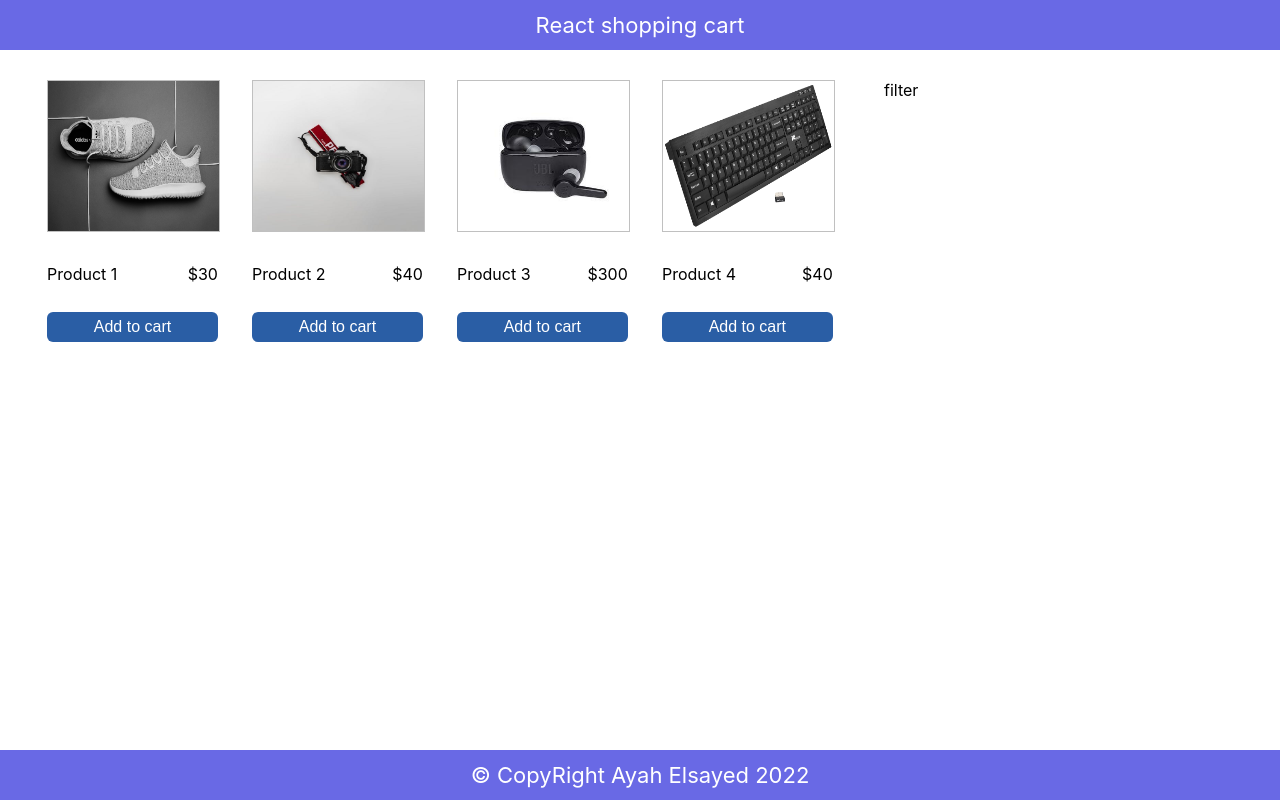
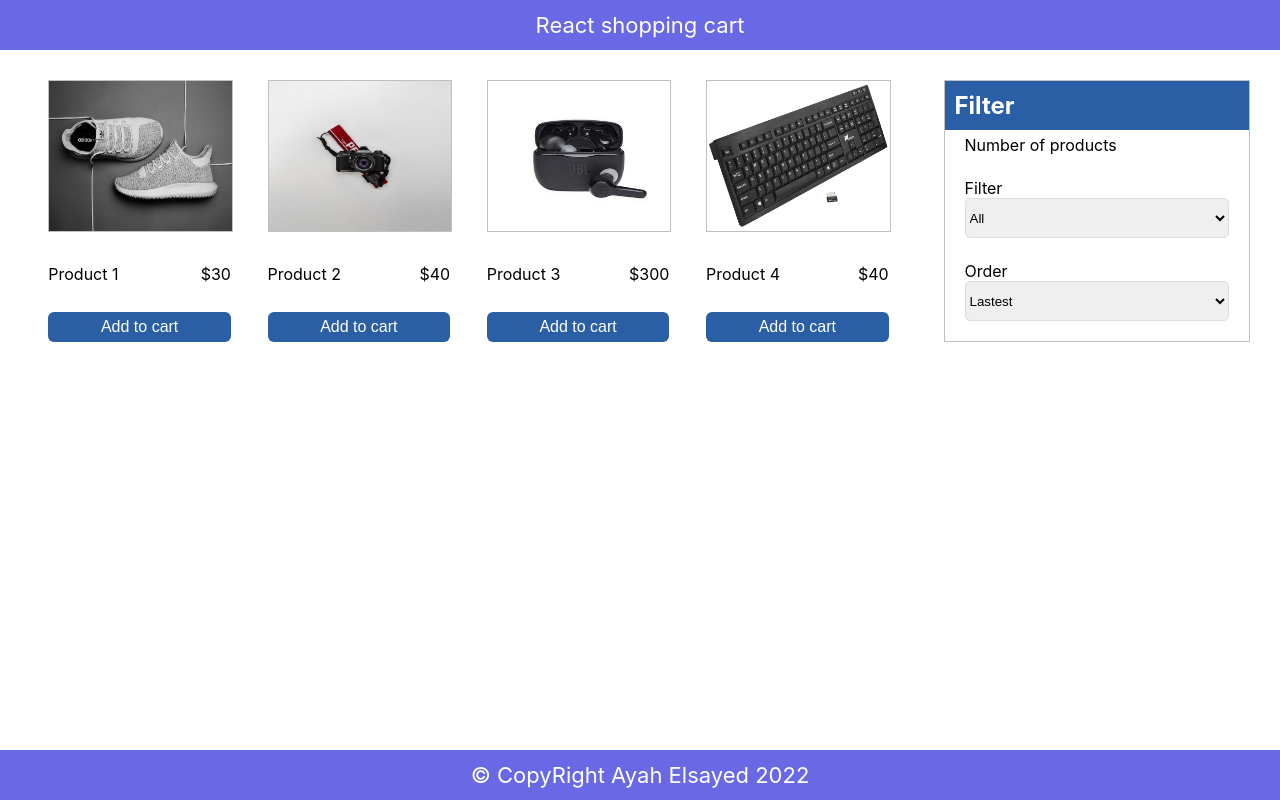
Before and after one commit to AyahElsayed/React-Shopping-Cart, a React (Create React App) app in the folder client/: page / in a window 1280 px wide. Built offline with nearby package versions, Linux system fonts and the light colour scheme.

Commit message:
filter layout

```diff
--- /dev/null
+++ b/client/src/components/filter/filter.js
@@ -0,0 +1,34 @@
+import React from 'react'
+import './filter.scss'
+
+const Filter = () => {
+  return (
+    <div className='filter'>
+      <h2 className='filterTitle'> Filter</h2>
+      <div className='numOfProducts'> Number of products</div>
+      <div className='filterBySize'>
+        <span>Filter</span>
+        <select className='filterSelsect'>
+          <option value="All">All</option>
+          <option value="XS">XS</option>
+          <option value="S">S</option>
+          <option value="M">M</option>
+          <option value="L">L</option>
+          <option value="XL">XL</option>
+          <option value="XXL">XXL</option>
+        </select>
+      </div>
+
+      <div className='filterOrder'>
+        <span>Order</span>
+        <select className='filterSelsect'>
+          <option value="lastest">Lastest</option>
+          <option value="lower">Lower</option>
+          <option value="highest">Highest</option>
+        </select>
+      </div>
+    </div>
+  )
+}
+
+export default Filter
--- /dev/null
+++ b/client/src/components/filter/filter.scss
@@ -0,0 +1,25 @@
+.filter{
+  flex: 1;
+  display: flex;
+  flex-direction: column;
+  border: 1px solid #c0c0c0;
+
+  .filterTitle{
+    background-color: #2a5ea5;
+    color: #fff;
+    padding: 10px;
+  }
+
+  > div {
+    padding: 5px 20px;
+    margin-bottom: 13px;
+  }
+
+  select {
+    display: block;
+    height: 40px;
+    border: 1px solid #ddd;
+    width: 100%;
+    border-radius: 5px;
+  }
+}
--- a/client/src/components/products/products.scss
+++ b/client/src/components/products/products.scss
@@ -1,5 +1,5 @@
 .products {
-  width: 70%;
+  flex: 3;
   display: flex;
   justify-content: space-around;
 
--- a/client/src/content.js
+++ b/client/src/content.js
@@ -1,5 +1,6 @@
 import React from 'react'
 import { useState } from 'react'
+import Filter from './components/filter/filter';
 // import { words } from './staticWords';
 import Products from './components/products/products';
 import data from './data.json'
@@ -11,9 +12,7 @@ const Content = () => {
     <div className='content'>
       <div className='wrapper'>
         <Products products={products} />
-        <div className='filter'>
-          filter
-        </div>
+        <Filter />
       </div>
     </div>
   )
--- a/client/src/index.scss
+++ b/client/src/index.scss
@@ -10,6 +10,9 @@ body {
 
 #root{
   height: 100vh;
+}
+*{
+  margin: 0;
 }
 
 .App {
@@ -37,9 +40,4 @@ body {
   display: flex;
   justify-content: space-between;
   padding: 30px;
-
-
-  .filter{
-    width: 30%;
-  }
 }
```
